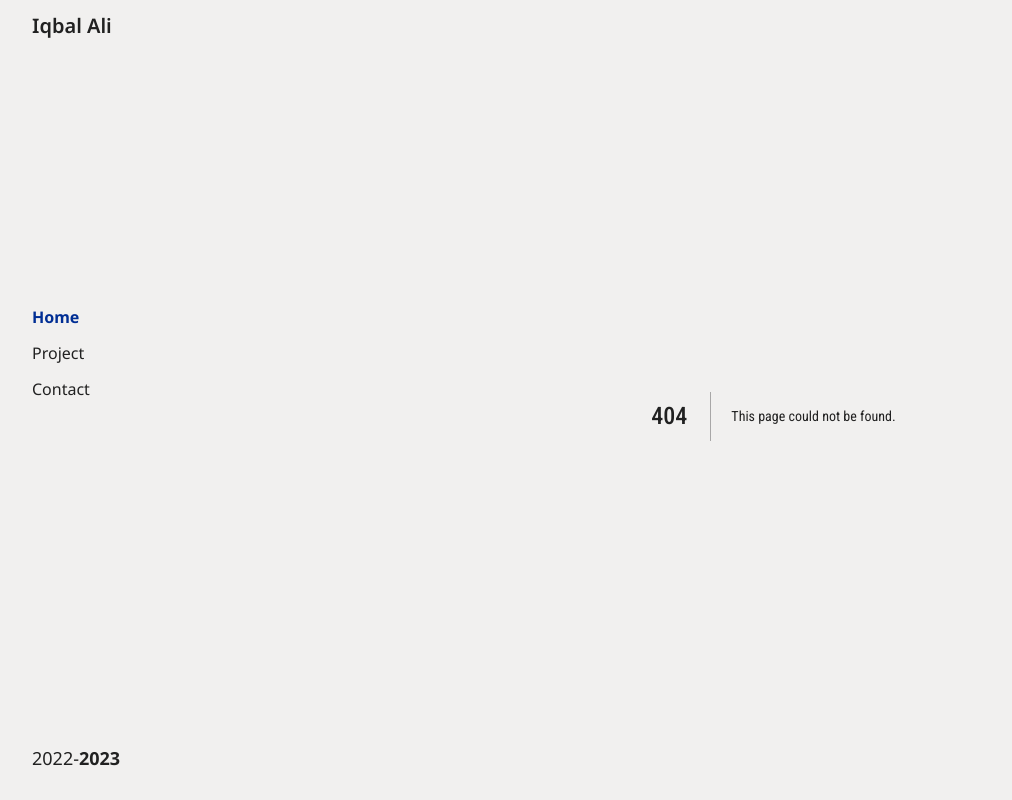
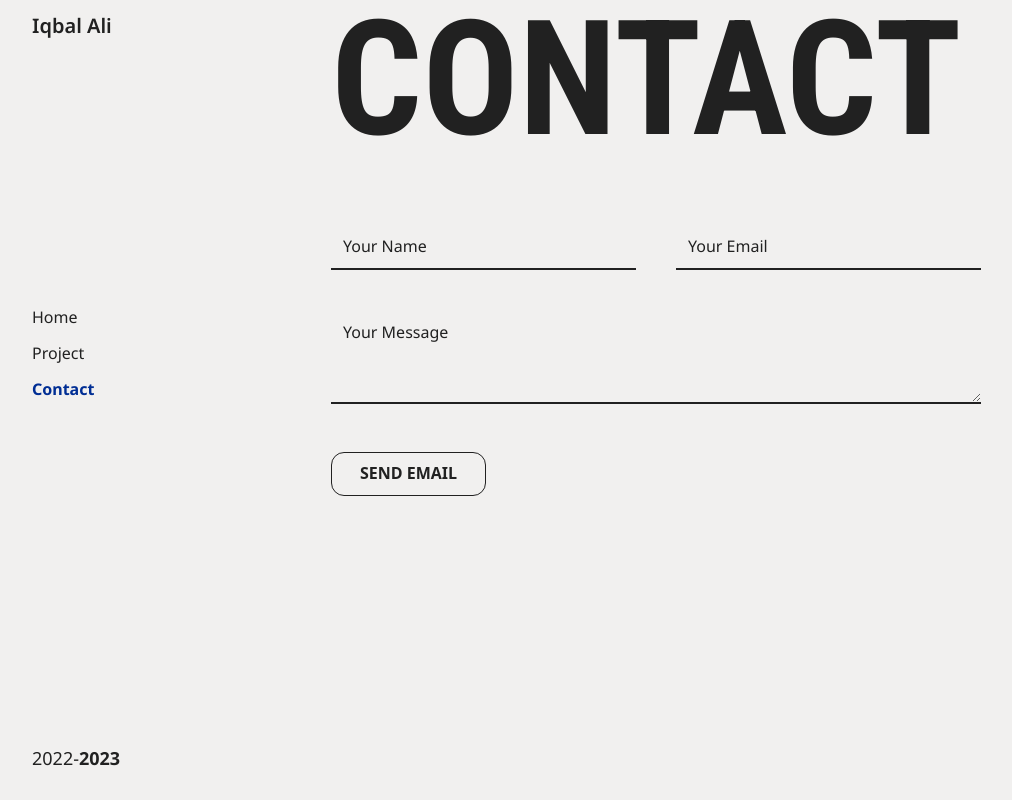
Before and after one commit to balalii/my-web, a Next.js app: page /contact in a window 1280 px wide. Before the commit this address had no page. Shown: the top 800 px of the page, without its empty margins (16-1028 px from the left). Built offline with nearby package versions, Linux system fonts and the light colour scheme.

Commit message:
feat : transition and contact page

```diff
--- /dev/null
+++ b/src/app/contact/page.tsx
@@ -0,0 +1,10 @@
+import Contact from '@/components/Contact/Contact';
+import Transition from '@/components/elements/Transition/Transition';
+
+export default function Home() {
+  return (
+    <Transition>
+      <Contact />
+    </Transition>
+  );
+}
--- a/src/app/layout.tsx
+++ b/src/app/layout.tsx
@@ -2,7 +2,7 @@ import type { Metadata } from 'next';
 import './globals.css';
 import Aside from '@/components/elements/Aside/Aside';
 import ThemeProvider from '@/provider/ThemeProvider';
-import Footer from '@/components/Footer/Footer';
+import { FooterLink } from '@/components/elements/Footer/Footer';
 
 // const inter = Inter({ subsets: ['latin'] })
 
@@ -18,8 +18,8 @@ export default function RootLayout({ children }: { children: React.ReactNode })
         <main className="flex-1 font-montserrat flex flex-col-reverse lg:flex-row justify-between pt-8 lg:p-4">
           <Aside />
           <div className="ml-auto w-full lg:w-[885px] ">
-            {children}
-            <Footer />
+            <div className="min-h-screen">{children}</div>
+            <FooterLink />
           </div>
         </main>
       </ThemeProvider>
--- a/src/app/page.tsx
+++ b/src/app/page.tsx
@@ -1,17 +1,22 @@
+import Transition from '@/components/elements/Transition/Transition';
 import Capabilities from '@/components/Home/Capabilities/Capabilities';
 import Header from '@/components/Home/Header';
 import Profile from '@/components/Home/Profile';
 import Project from '@/components/Home/Project/Project';
 import Workflow from '@/components/Home/Workflow/Workflow';
+import Footer from '@/components/elements/Footer/Footer';
 
 export default function Home() {
   return (
+    <Transition>
       <div className="space-y-28 md:space-y-36 ">
         <Header />
         <Profile />
         <Capabilities />
         <Project />
         <Workflow />
+        <Footer />
       </div>
+    </Transition>
   );
 }
--- /dev/null
+++ b/src/components/Contact/Contact.tsx
@@ -0,0 +1,46 @@
+'use client';
+import Button, { ButtonBorder } from '@/components/elements/Button';
+import { motion, useInView } from 'framer-motion';
+import Image from 'next/image';
+import { useRef, useState } from 'react';
+import InputForm, { InputTextAreaForm } from '../elements/InputForm';
+
+export default function Contact() {
+  const ref = useRef(null);
+  const isInView = useInView(ref, { once: true });
+  const [isClicked, setIsClicked] = useState(false);
+
+  const handleClick = () => {
+    setIsClicked(!isClicked);
+  };
+
+  return (
+    <section>
+      <div className="md:w-[650px] space-y-20 ">
+        <motion.div ref={ref} className="uppercase text-[4rem] md:text-[10rem] font-bold md:leading-[8rem]">
+          <motion.h2 initial={{ opacity: 0, y: 200 }} animate={isInView ? { opacity: 1, y: 0, transition: { ease: [0, 0.71, 0.2, 1.01], delay: 0.1 } } : { opacity: 1, y: 0, transition: { ease: [0, 0.71, 0.2, 1.01], delay: 0.3 } }}>
+            Contact
+          </motion.h2>
+        </motion.div>
+
+        <div className="space-y-12">
+          <div className="grid grid-cols-2 gap-10">
+            <div className="col-span-full md:col-span-1">
+              <InputForm placeholder="Your Name" id="name" />
+            </div>
+            <div className="col-span-full md:col-span-1">
+              <InputForm placeholder="Your Email" id="email" />
+            </div>
+            <div className="col-span-full md:col-span-2">
+              <InputTextAreaForm rows={3} placeholder="Your Message" id="name" />
+            </div>
+          </div>
+
+          <div>
+            <ButtonBorder>Send Email</ButtonBorder>
+          </div>
+        </div>
+      </div>
+    </section>
+  );
+}
--- a/src/components/Home/Header.tsx
+++ b/src/components/Home/Header.tsx
@@ -1,6 +1,6 @@
 'use client';
 import { Variants, motion, useAnimate } from 'framer-motion';
-import ThemeBtn from '@/components/ThemeBtn/ThemeBtn';
+import ThemeBtn from '@/components/elements/ThemeBtn/ThemeBtn';
 
 export default function Header() {
   const animateHeader = {
--- a/src/components/Home/Project/Project.tsx
+++ b/src/components/Home/Project/Project.tsx
@@ -20,7 +20,7 @@ export default function Project() {
         </motion.h2>
       </motion.div>
 
-      <div className="min-h-screen space-y-6">
+      <div className=" space-y-6">
         <div className="border-t border-[var(--primary-color)]">
           {/* card1 */}
           <div className="grid grid-cols-9 uppercase gap-y-5 md:gap-x-3 !font-montserrat pt-4 pb-4 !border-b border-[var(--primary-color)]">
@@ -57,8 +57,6 @@ export default function Project() {
               <Image className="w-full md:max-h-[26rem] object-cover " src={'/project/1.png'} width={1000} height={1000} alt="project" />
             </div>
           </div>
-
-
         </div>
         <div className="w-full flex justify-center items-center ">
           <Button>See All Projects</Button>
--- a/src/components/elements/Aside/Aside.tsx
+++ b/src/components/elements/Aside/Aside.tsx
@@ -1,12 +1,37 @@
+'use client'
+import Link from 'next/link';
+import { usePathname } from 'next/navigation';
+
 export default function Aside() {
+  const pathname = usePathname();
+
+  const linkActive = 'font-bold text-[var(--secondary-color)]';
+
+  const DATA_LINK = [
+    {
+      name: 'Home',
+      path: '/',
+    },
+    {
+      name: 'Project',
+      path: '/project',
+    },
+    {
+      name: 'Contact',
+      path: '/contact',
+    },
+  ];
+
   return (
     <aside className=" hidden h-[95vh] text-[var(--primary-color)] lg:flex flex-col justify-between top-3 fixed items-start  w-fit">
       <span className="text-xl font-semibold">Iqbal Ali </span>
       <nav>
         <ul className="space-y-3 -mt-20">
-          <li className="font-bold text-[var(--secondary-color)]">Home</li>
-          <li>Project</li>
-          <li>Contact</li>
+          {DATA_LINK.map((data, idx) => (
+            <li key={idx} className={`${pathname === data.path && linkActive}`}>
+              <Link href={data.path}>{data.name}</Link>
+            </li>
+          ))}
         </ul>
       </nav>
       <p className="">
--- /dev/null
+++ b/src/components/elements/InputForm.tsx
@@ -0,0 +1,139 @@
+'use client';
+
+type Option = { label: string; value: string };
+
+type InputFormProps = {
+  label?: string;
+  id: string;
+  type?: string;
+  placeholder?: string;
+  errors?: any;
+  required?: boolean;
+  phone?: string;
+  className?: string;
+  options?: Option[];
+  rows?: number;
+  value?: string | number | readonly string[] | undefined;
+  cols?: number;
+  onChange?: (value: string) => void;
+  disabled?: boolean;
+};
+
+export default function InputForm({ label, type, id, errors, placeholder, required, className, phone, options, onChange, disabled, value }: InputFormProps) {
+  let inputErr: string[] = [];
+  let isError = false;
+
+  if (errors?.[id]?._errors) {
+    isError = true;
+    inputErr = errors?.[id]?._errors[0] as string[];
+  }
+
+  const classError = isError ? 'border-red-500' : 'border-gray-300';
+
+  const typeForm = type ? type : 'text';
+
+  const handleInputChange = (event: React.ChangeEvent<HTMLInputElement | HTMLSelectElement>) => {
+    if (onChange) {
+      onChange(event.target.value);
+    }
+  };
+
+  return (
+    <div className="flex flex-col gap-1 transition-all duration-150 ease-in-out">
+      {!!label && (
+        <label htmlFor={id} className="text-sm font-medium text-[var(--primary-color)] mb-1 capitalize">
+          {label}
+        </label>
+      )}
+      <div className="flex flex-row items-start">
+        {!!phone && <div className={`border  top-0 bg-[var(--background-color)] pt-2.5  pb-2.5 px-3 text-[var(--primary-color)] ${classError}`}>{phone}</div>}
+        {options ? (
+          <select
+            id={id}
+            name={id}
+            required={required}
+            className={`w-full px-3 py-2.5 border-b-2 !border-[var(--primary-color)]  bg-[var(--background-color)] pe-3 text-[var(--primary-color)]  focus:outline-none  ${classError} ${className}`}
+            onChange={handleInputChange}
+            disabled={disabled}
+            defaultValue=""
+          >
+            <option value="" disabled>
+              Pilih {label}
+            </option>
+            {options.map((option) => (
+              <option key={option.value} value={option.value}>
+                {option.label}
+              </option>
+            ))}
+          </select>
+        ) : (
+          <input
+            value={value}
+            type={typeForm}
+            id={id}
+            name={id}
+            placeholder={placeholder}
+            required={required}
+            className={` placeholder:!text-[var(--primary-color)] w-full px-3 py-2.5 border-b-2 !border-[var(--primary-color)]  bg-[var(--background-color)] text-[var(--primary-color)]  focus:outline-none  ${classError} ${className}`}
+            onChange={handleInputChange}
+            disabled={disabled}
+          />
+        )}
+      </div>
+      {!!isError && (
+        <div className="text-xs bg-red-500 bg-opacity-10 border border-red-500 border-opacity-30 mt-1 p-2 text-red-500">
+          <div>{inputErr}</div>
+        </div>
+      )}
+
+      {/* array error */}
+      {/* {!!isError && (
+        <div className="text-xs bg-red-500 bg-opacity-10 border border-red-500 border-opacity-30 mt-1 p-2 text-red-500">
+          {inputErr.map((error, k) => (
+            <div key={`err-${id}-${k}`}>{error}</div>
+          ))}
+        </div>
+      )} */}
+    </div>
+  );
+}
+
+export function InputTextAreaForm({ label, type, id, errors, placeholder, required, className, phone, rows, cols }: InputFormProps) {
+  let inputErr: string[] = [];
+  let isError = false;
+
+  if (errors?.[id]?._errors) {
+    isError = true;
+    inputErr = errors?.[id]?._errors[0] as string[];
+  }
+
+  const classError = isError ? 'border-red-500' : 'border-gray-300';
+
+  const typeForm = type ? type : 'text';
+
+  return (
+    <div className="flex flex-col gap-1 transition-all duration-150 ease-in-out">
+      {!!label ? (
+        <label htmlFor={id} className="text-sm font-medium text-[var(--primary-color)] mb-1 capitalize">
+          {label}
+        </label>
+      ) : (
+        <></>
+      )}
+      <div className="flex flex-row items-start">
+        {!!phone && <div className={`border-b-2 !border-[var(--primary-color)] top-0 bg-[var(--background-color)] pt-2.5  pb-2.5 px-3 text-[var(--primary-color)] ${classError}`}>{phone}</div>}
+        <textarea
+          cols={cols}
+          rows={rows}
+          id={id}
+          name={id}
+          placeholder={placeholder}
+          required={required}
+          className={`  placeholder:!text-[var(--primary-color)] w-full px-3 py-2.5 border-b-2 !border-[var(--primary-color)]   bg-[var(--background-color)] text-[var(--primary-color)]  focus:outline-none  ${classError} ${className} `}
+        ></textarea>
+      </div>
+
+      {!!isError && <div className="text-xs bg-red-500 bg-opacity-10 border border-red-500 border-opacity-30 mt-1 p-2 text-red-500">{inputErr}</div>}
+    </div>
+  );
+}
--- /dev/null
+++ b/src/components/elements/Transition/Transition.tsx
@@ -0,0 +1,66 @@
+'use client';
+import { AnimatePresence, motion, Spring } from 'framer-motion';
+import { useEffect, useState } from 'react';
+
+export default function Transition({ children }: { children: React.ReactNode }) {
+  const transitionSpringPhysics: Spring = {
+    type: 'spring',
+    mass: 0.2,
+    stiffness: 80,
+    damping: 10,
+    duration: 0.3,
+  };
+
+  const transitionColor = 'var(--secondary-color)';
+
+  const [isMobile, setIsMobile] = useState(true);
+
+  useEffect(() => {
+    const handleResize = () => {
+      setIsMobile(window.innerWidth <= 768);
+    };
+
+    handleResize();
+    window.addEventListener('resize', handleResize);
+
+    return () => {
+      window.removeEventListener('resize', handleResize);
+    };
+  }, []);
+
+  return (
+    <AnimatePresence mode="wait">
+      <motion.div key={'/'}>
+        <motion.div
+          style={{
+            backgroundColor: transitionColor,
+            position: 'fixed',
+            width: '100vw',
+            zIndex: 1000,
+            bottom: 0,
+            left: !isMobile ? 200 : 0, // Ensure the starting position is from the left
+          }}
+          transition={transitionSpringPhysics}
+          animate={{ height: '0vh' }}
+          exit={{ height: '100vh' }}
+        />
+
+        <motion.div
+          style={{
+            backgroundColor: transitionColor,
+            position: 'fixed',
+            width: '100vw',
+            zIndex: 1000,
+            top: 0,
+            left: !isMobile ? 200 : 0, // Ensure the starting position is from the left
+          }}
+          transition={transitionSpringPhysics}
+          initial={{ height: '100vh' }}
+          animate={{ height: '0vh', transition: { delay: 0.2 } }}
+        />
+
+        {children}
+      </motion.div>
+    </AnimatePresence>
+  );
+}
```
Also changed, not shown: src/components/elements/Footer/Footer.tsx (renamed from src/components/Footer/Footer.tsx, +12 -5 lines), src/components/elements/ThemeBtn/ThemeBtn.tsx (renamed from src/components/ThemeBtn/ThemeBtn.tsx). Lines whose indentation alone changed are shown as unchanged.
